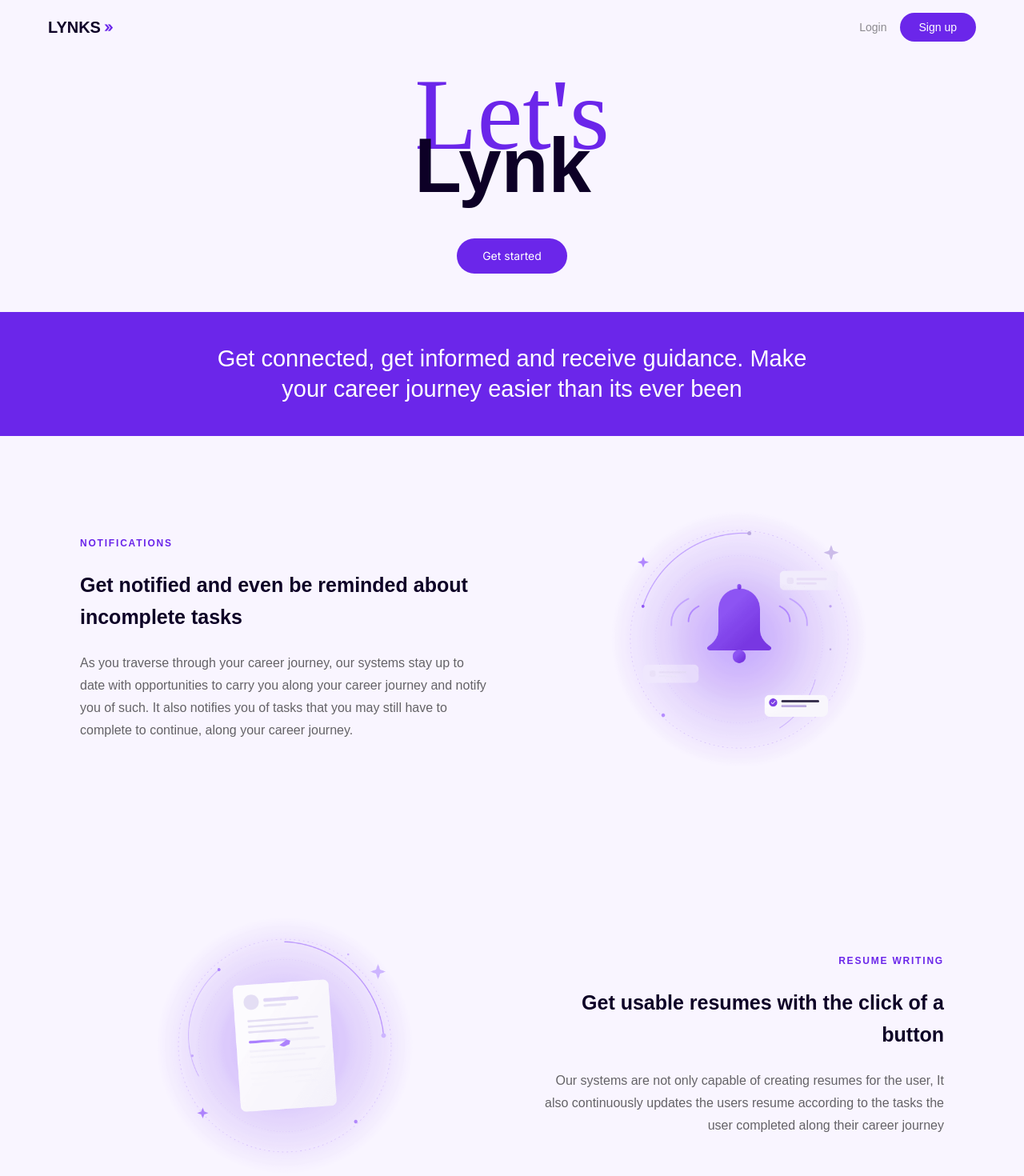
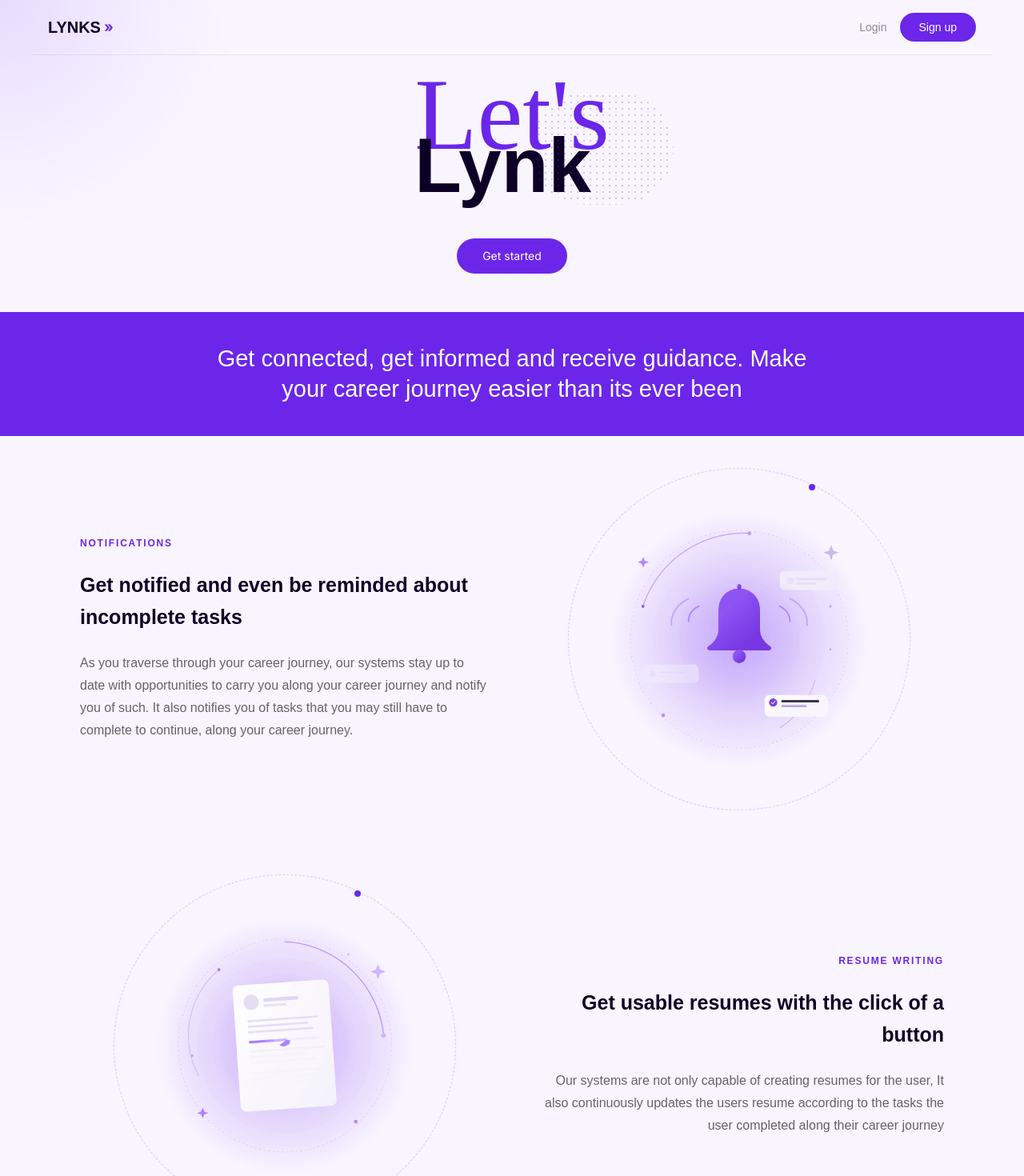
Before and after one commit to PHAB4/Lynks-Backend, a Next.js app in the folder frontend/: page / in a window 1280 px wide. Shown: the top 1470 px of the page at 80% size. Built offline with nearby package versions, Linux system fonts and the light colour scheme; a web font is replaced by a local one.

Commit message:
fix: add animation CSS to globals.css

```diff
--- a/frontend/app/globals.css
+++ b/frontend/app/globals.css
@@ -43,3 +43,69 @@ h1, h2, h3, h4, h5, h6 {
 ::-webkit-scrollbar-thumb:hover {
   background: #6B26EA;
 }
+
+/* ===== Landing page animations ===== */
+
+/* Scroll-triggered fade-up */
+.scroll-animate {
+  opacity: 0;
+  transform: translateY(40px);
+  transition: opacity 0.8s cubic-bezier(0.16, 1, 0.3, 1),
+              transform 0.8s cubic-bezier(0.16, 1, 0.3, 1);
+}
+.scroll-animate.animate-in {
+  opacity: 1;
+  transform: translateY(0);
+}
+
+/* Mouse-tracking glow */
+.mouse-glow {
+  position: fixed;
+  width: 600px;
+  height: 600px;
+  border-radius: 50%;
+  background: radial-gradient(circle, rgba(107,38,234,0.12) 0%, rgba(107,38,234,0.04) 40%, transparent 70%);
+  pointer-events: none;
+  z-index: 1;
+  transform: translate(-50%, -50%);
+  will-change: left, top;
+}
+
+/* Halftone dot pattern next to hero */
+.halftone-pattern {
+  background-image: radial-gradient(circle, #6B26EA 1px, transparent 1px);
+  background-size: 8px 8px;
+  opacity: 0.25;
+}
+
+/* Rotating dashed orbit ring around feature images */
+.feature-image-ring {
+  position: relative;
+}
+.feature-image-ring::before {
+  content: '';
+  position: absolute;
+  inset: -24px;
+  border-radius: 50%;
+  border: 1px dashed rgba(107,38,234,0.25);
+  animation: orbit-spin 30s linear infinite;
+}
+.feature-image-ring::after {
+  content: '';
+  position: absolute;
+  width: 8px;
+  height: 8px;
+  border-radius: 50%;
+  background: #6B26EA;
+  top: -4px;
+  right: 25%;
+}
+@keyframes orbit-spin {
+  from { transform: rotate(0deg); }
+  to { transform: rotate(360deg); }
+}
+
+/* Nav subtle shadow */
+.nav-shadow {
+  box-shadow: 0 1px 0 rgba(0,0,0,0.06);
+}
```
